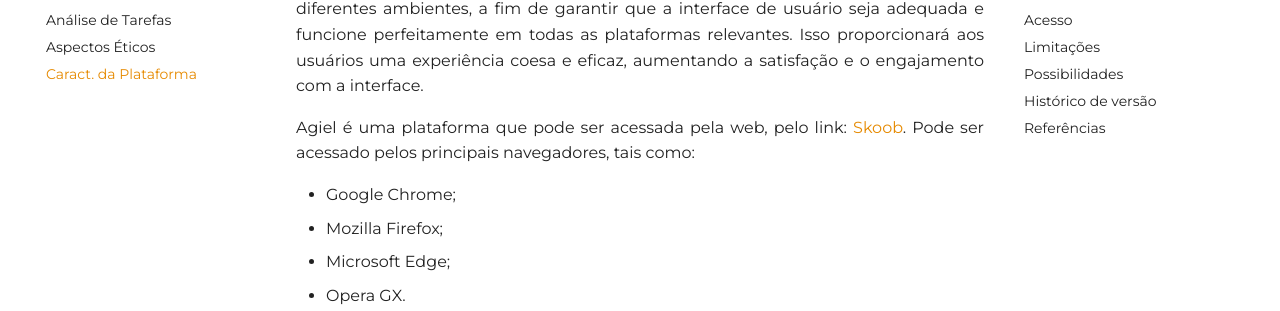
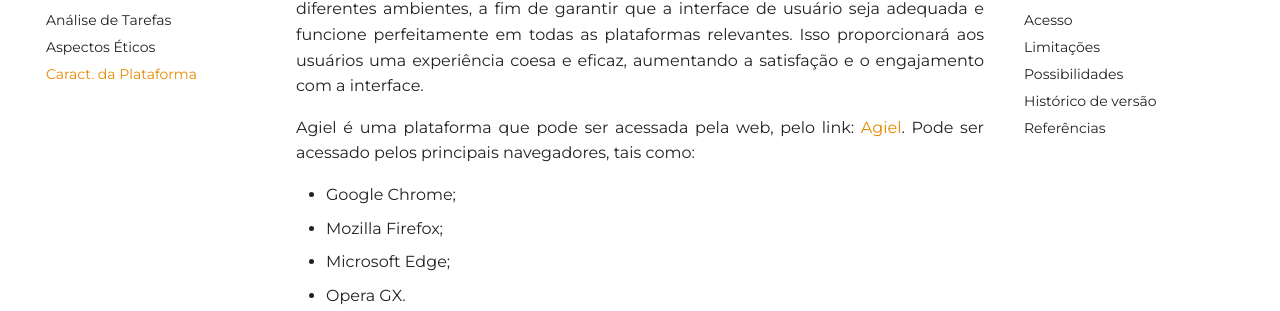
Before and after one commit to Interacao-Humano-Computador/2023.1-Agiel, an MkDocs documentation site: the page built from docs/requisitos/caracteristicas-da-plataforma.md, in a window 1280 px wide and 900 px high, scrolled down 999 px. Shown: the part 142-453 px from the top of the window. Built offline with MkDocs 1.6.1 and Material for MkDocs 9.7.7, drawn with Linux system fonts in a browser that asks for light colours; some web fonts are replaced; comment, search, counter and statistics services are not loaded.

Commit message:
Criando documento das caracteristas do projeto

```diff
--- a/docs/requisitos/caracteristicas-da-plataforma.md
+++ b/docs/requisitos/caracteristicas-da-plataforma.md
@@ -18,7 +18,7 @@ Ao considerar tanto a análise visual quanto a comportamental, os desenvolvedore
 
 Portanto, é essencial dedicar tempo para compreender as características de cada plataforma e realizar testes rigorosos em diferentes ambientes, a fim de garantir que a interface de usuário seja adequada e funcione perfeitamente em todas as plataformas relevantes. Isso proporcionará aos usuários uma experiência coesa e eficaz, aumentando a satisfação e o engajamento com a interface.</p>
 
-<p align="justify">Agiel é uma plataforma que pode ser acessada pela web, pelo link: <a href="https://www.agiel.com.br/site/">Skoob</a>. Pode ser acessado pelos principais navegadores, tais como:</p>
+<p align="justify">Agiel é uma plataforma que pode ser acessada pela web, pelo link: <a href="https://www.agiel.com.br/site/">Agiel</a>. Pode ser acessado pelos principais navegadores, tais como:</p>
 <ul>
 <li>Google Chrome;</li>
 <li>Mozilla Firefox;</li>
```
